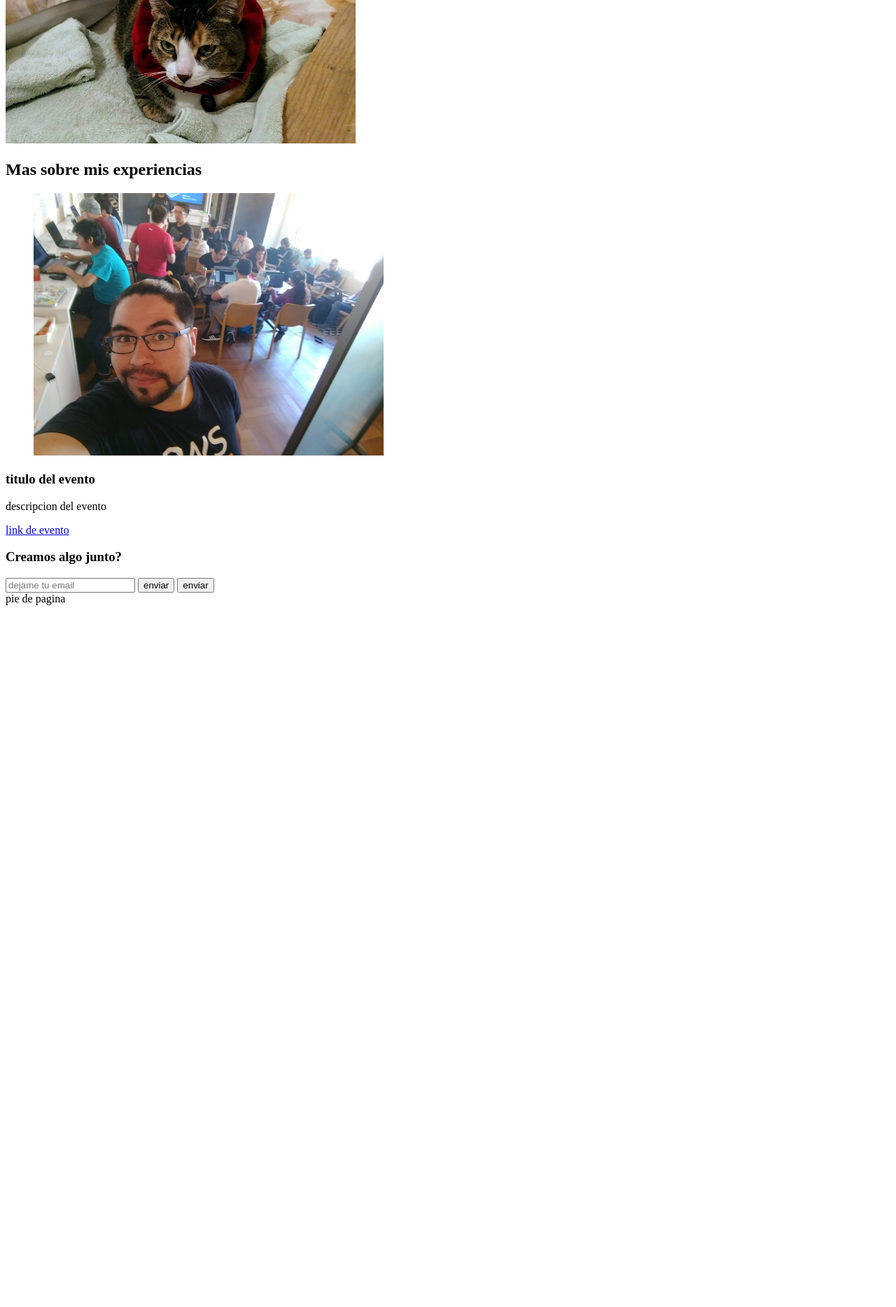
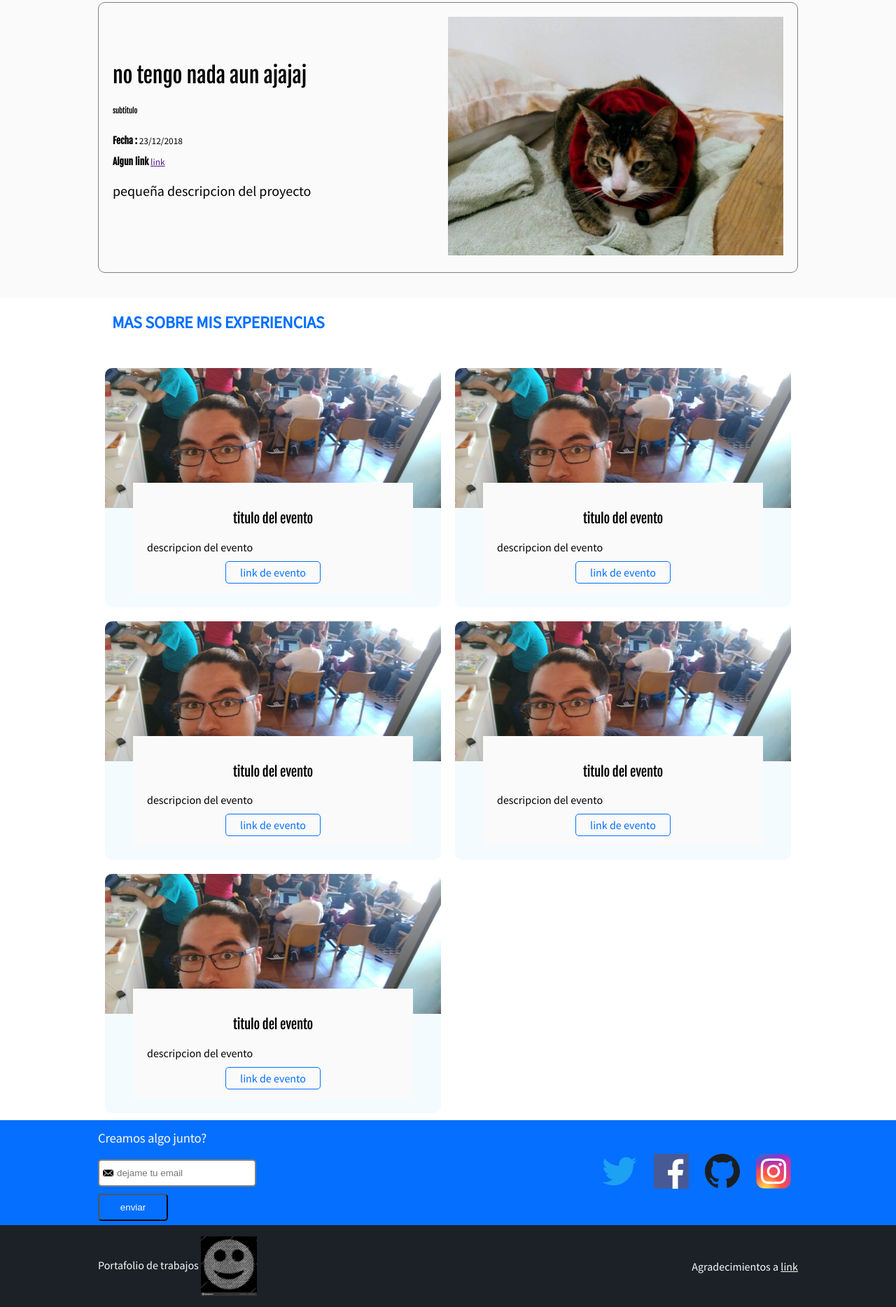
Before and after one commit to estairt/portafolio, a website: page index.html in a window 1280 px wide. Shown: the part 915-2783 px from the top of the page at 70% size. Before the commit the page ends 1788 px from the top, so only its background shows below. Drawn offline with Linux system fonts and the light colour scheme.

Commit message:
se finalizan estilos de diseno

```diff
--- /dev/null
+++ b/css/estilos.css
@@ -0,0 +1,276 @@
+body{
+    font-family: 'Source Sans Pro',sans-serif;
+    margin:0;
+}
+
+h1,
+h2,
+h3,
+h4,
+h5,
+h6{
+    font-family: 'Fjalla One',sans-serif;
+    font-weight: normal;
+    letter-spacing: -.2px;
+}
+
+h1{
+    font-size: 40px;
+    line-height: 1.5em;
+    color: white;
+    /* text-transform: uppercase; */
+    /* text-decoration: overline; */
+}
+
+h1 strong{
+    color: #026fff;
+}
+.hero{
+    display: flex;
+    /* margin: 0; */
+
+    height: 300px;
+    /* background-image:url('../images/perfil.jpg'); */
+    background-color: #1b2127;
+    /* background-size: 300px 300px; */
+    /* background-repeat: no-repeat; */
+    /* background-position-x: right; */
+    align-items: center;
+    justify-content: space-between;
+}
+
+.hero-image{
+    object-fit: cover;
+}
+
+.portfolio{
+    background: #fafafa;
+    padding: 20px;
+}
+
+h2{
+    color: #026fff;
+    text-transform: uppercase;
+    font-family: 'Source Sans Pro',sans-serif;
+    font-weight: bold;
+    font-size: 24px;
+    margin-bottom: 40px;
+}
+
+.project strong{
+    font-family: 'Fjalla One',sans-serif;
+}
+
+.project-title{
+    font-size: 30px;
+    margin-top: 0;
+    margin-bottom: 10px;
+}
+
+.project-couse,
+.project-date,
+.project-url{
+    margin: 10px 0px;
+}
+
+.project-description{
+    font-size: 20px;
+}
+
+.project {
+    /* border-color: #026fff;
+    border-width: 10px;
+    border-style: solid; */
+    border:1px solid gray;
+    border-radius: 10px;
+    /* margin: 10px; */
+    margin-bottom: 15px;
+    padding: 20px;
+    display: flex;
+    align-items: center;
+    justify-content: space-between;
+}
+
+
+.project-details{
+    width: 50%;
+}
+.project-imageContainer{
+    width: 50%;
+}
+
+.project img{
+    width: 100%;
+    object-fit: cover; /* para que intente tomar todo el espacio posible*/
+}
+.header{
+    background-color:#1b2127;
+    color: white;
+    display: flex;
+    justify-content: space-between;
+    height: 105px;
+}
+
+.menu {
+    height:inherit;
+}
+
+.header ol {
+    display: flex;
+    height: inherit;
+}
+
+.header a{
+    height : inherit;
+    display: flex;
+    align-items: center;
+    padding: 0 10px;
+}
+
+.header ol li {
+    height: inherit;
+}
+
+.header a {
+    color: white;
+    text-decoration: none;
+}
+
+ul,
+ol{
+    margin: 0;
+    padding: 0;
+    list-style: none;
+}
+
+figure{
+    margin: 0;
+}
+
+.footer {
+    background-color: #1b2127;
+    color: #fafafa;
+    display: flex;
+    align-items: center;
+    justify-content: space-between;
+}
+
+.footer img{
+    vertical-align: middle;
+}
+
+.footer a {
+    color: #fafafa;
+}
+.event-list{
+    display: flex;
+    flex-wrap: wrap;/* define como se colocan los elementos dentor de un dispaly flex*/
+}
+.event{
+    margin: 10px;
+    width: 480px;
+    border-radius: 10px;
+    flex-shrink: 0;
+    overflow: hidden; /*sirve para ocultar los bordes */
+    background: #f4fbff;
+}
+.event-list-title-container{
+    display: inline-block;
+}
+.event img{
+    width: 480px;
+    height: 200px;
+    object-fit: cover;
+}
+
+.event-detail{
+    margin: 20px 40px;
+    margin-top: -40px;
+    background: #fafafa;
+    position: relative;/* se puede trabajr a posicion de z */
+    padding: 20px;
+    text-align: center; /*alineado de los textos */
+}
+
+.event-description{
+    text-align: left;
+}
+
+.event-url{
+    color:#056fff;
+    border: 1px solid ;
+    padding: 5px 20px;
+    text-decoration: none;
+    border-radius: 5px;
+}
+
+.event-list-title{
+    margin-left: 20px;
+}
+
+.contact{
+    background-color:  #056fff;
+    color: #fafafa;
+    height: 150px;
+    display: flex;
+    align-items: center;
+    justify-content: space-between;/* podemos alinear el contenido en diferentes partes*/
+}
+
+.social-link{
+    display: inline-block;
+    width: 50px;
+    height:50px;
+    background-size: 50px 50px;
+    margin:  0 10px;
+}
+
+.social-link.twitter{
+    background-image: url('../images/Twitter_Bird.svg');
+}
+.social-link.facebook{
+    background-image: url('../images/facebook-icon.svg');
+}
+.social-link.github{
+    background-image: url('../images/github.svg');
+}
+.social-link.instagram{
+    background-image: url('../images/Instagram_logo_2016.svg');
+}
+
+.form-email input{
+    border-color: gray;
+    border-radius: 5px;
+    border-style: solid;
+    padding: 10px 20px 10px 25px;
+    background-image: url('../images/new-email-envelope.svg');
+    background-size: 15px 15px;
+    background-repeat: no-repeat;
+    background-position-y: center;
+    background-position-x: 5px;
+}
+
+.form-email button{
+    display: block;
+    background:transparent;
+    color: white;
+    padding: 10px 0;
+    border-radius: 5px;
+    width: 100px;
+    margin-top: 10px;
+    margin-bottom: 10px;
+}
+
+.form-email h3{
+    font-family: 'Source Sans Pro',sans-serif;
+}
+
+.container{
+    width: 1000px;
+    margin: 0 auto;
+    display: inherit;
+    align-items: inherit;
+    justify-content: inherit;
+    height: inherit;
+    flex-wrap: inherit;
+}
--- a/index.html
+++ b/index.html
@@ -7,73 +7,167 @@
     <meta http-equiv="X-UA-Compatible" content="ie=edge">
     <title>Portafolio</title>
     <link rel="icon" type="image/jpg" href="images/Anime-skull.jpg">
+    <link href="https://fonts.googleapis.com/css?family=Fjalla+One|Source+Sans+Pro" rel="stylesheet">
+    <link rel="stylesheet" href="css/estilos.css">
 </head>
 
 <body>
-    <header>
-        <div>
-            <figure>
+    <header class="header">
+        <div class="container">
+            <figure class="logo">
                 <img src="images/log.jpg" style="height:100px" alt="logo de cabezara">
             </figure>
-            <nav>
+            <nav class="menu">
                 <ol>
                     <li>
-                        <a href="#Portafolio">Portafolio</a>
+                        <a class="link" href="#Portafolio">Portafolio</a>
                     </li>
                     <li>
-                        <a href="#Eventos">Experiencia</a>
+                        <a class="link" href="#Eventos">Experiencia</a>
                     </li>
                     <li>
-                        <a href="#Contacto">Trabajemos juntos</a>
+                        <a class="link" href="#Contacto">Trabajemos juntos</a>
                     </li>
                 </ol>
             </nav>
         </div>
-
     </header>
-    <section>
+    <section class="hero">
+        <div class="container">
             <h1>
-            Holo, soy <strong> Sebastian Cornejo </strong><br> desarrollador en <strong>javascript </strong>
+                Hola, soy <strong> Sebastian Cornejo </strong><br> desarrollador en <strong>javascript </strong>
                 <br>
             </h1>
-        <img src="images/perfil.jpg" width="200px">
+            <img class="hero-image" src="images/perfil.jpg" width="400px" height="300px">
+        </div>
     </section>
-    <section id="Portafolio">
+    <section id="Portafolio" class="portfolio">
+        <div class="container">
             <h2>
                 Portafolios (proyectos destacados)
             </h2>
-        <article>
-            <h3>
+            <article class="project">
+                <div class="project-details">
+                    <h3 class="project-title">
                         no tengo nada aun ajajaj
                     </h3>
-            <p><small><strong>Fecha :</strong> 23/12/2018</small></p>
-            <p><small><strong>Algun link</strong> <a href="">link</a> </small></p>
-            <p>pequeña descripcion del proyecto</p>
-            <img src="images/portafolio_tera.jpg" alt="tan linda tera :3" width="500">
+                    <h6 class="project-course"> subtitulo</h6>
+                    <p class="project-date"><small><strong>Fecha :</strong> 23/12/2018</small></p>
+                    <p class="project-url"><small><strong>Algun link</strong> <a href="">link</a> </small></p>
+                    <p class="project-description">pequeña descripcion del proyecto</p>
+                </div>
+                <figure class="project-imageContainer">
+                    <img class="project-image" src="images/portafolio_tera.jpg" alt="tan linda tera :3">
+                </figure>
             </article>
+            <article class="project">
+                <div class="project-details">
+                    <h3 class="project-title">
+                        no tengo nada aun ajajaj
+                    </h3>
+                    <h6 class="project-course"> subtitulo</h6>
+                    <p class="project-date"><small><strong>Fecha :</strong> 23/12/2018</small></p>
+                    <p class="project-url"><small><strong>Algun link</strong> <a href="">link</a> </small></p>
+                    <p class="project-description">pequeña descripcion del proyecto</p>
+                </div>
+                <figure class="project-imageContainer">
+                    <img class="project-image" src="images/portafolio_tera.jpg" alt="tan linda tera :3">
+                </figure>
+            </article>
+        </div>
     </section>
-    <section id="Eventos">
-        <h2>Mas sobre mis experiencias</h2>
-        <article>
-            <figure>
-                <img src="images/evento_nodeschool.jpg" alt="" width="500">
+
+    <section id="Eventos" class="event-list">
+        <div class="container">
+            <h2 class="event-list-title">Mas sobre mis experiencias</h2>
+        </div>
+        <div class="container">
+            <article class="event">
+                <figure class="event-imageContainer">
+                    <img class="event-image" src="images/evento_nodeschool.jpg" alt="">
                 </figure>
-            <h3>titulo del evento</h3>
-            <p>descripcion del evento</p>
-            <a href="https://www.youtube.com/watch?v=eoU7_qCgUAI&list=RDeoU7_qCgUAI&start_radio=1" target="_black">link
+                <div class="event-detail">
+                    <h3 class="event-title">titulo del evento</h3>
+                    <p class="event-description">descripcion del evento</p>
+                    <a class="event-url" href="https://www.youtube.com/watch?v=eoU7_qCgUAI&list=RDeoU7_qCgUAI&start_radio=1"
+                        target="_black">link
                         de evento</a>
+                </div>
             </article>
+            <article class="event">
+                <figure class="event-imageContainer">
+                    <img class="event-image" src="images/evento_nodeschool.jpg" alt="">
+                </figure>
+                <div class="event-detail">
+                    <h3 class="event-title">titulo del evento</h3>
+                    <p class="event-description">descripcion del evento</p>
+                    <a class="event-url" href="https://www.youtube.com/watch?v=eoU7_qCgUAI&list=RDeoU7_qCgUAI&start_radio=1"
+                        target="_black">link
+                        de evento</a>
+                </div>
+            </article>
+            <article class="event">
+                <figure class="event-imageContainer">
+                    <img class="event-image" src="images/evento_nodeschool.jpg" alt="">
+                </figure>
+                <div class="event-detail">
+                    <h3 class="event-title">titulo del evento</h3>
+                    <p class="event-description">descripcion del evento</p>
+                    <a class="event-url" href="https://www.youtube.com/watch?v=eoU7_qCgUAI&list=RDeoU7_qCgUAI&start_radio=1"
+                        target="_black">link
+                        de evento</a>
+                </div>
+            </article>
+            <article class="event">
+                <figure class="event-imageContainer">
+                    <img class="event-image" src="images/evento_nodeschool.jpg" alt="">
+                </figure>
+                <div class="event-detail">
+                    <h3 class="event-title">titulo del evento</h3>
+                    <p class="event-description">descripcion del evento</p>
+                    <a class="event-url" href="https://www.youtube.com/watch?v=eoU7_qCgUAI&list=RDeoU7_qCgUAI&start_radio=1"
+                        target="_black">link
+                        de evento</a>
+                </div>
+            </article>
+            <article class="event">
+                <figure class="event-imageContainer">
+                    <img class="event-image" src="images/evento_nodeschool.jpg" alt="">
+                </figure>
+                <div class="event-detail">
+                    <h3 class="event-title">titulo del evento</h3>
+                    <p class="event-description">descripcion del evento</p>
+                    <a class="event-url" href="https://www.youtube.com/watch?v=eoU7_qCgUAI&list=RDeoU7_qCgUAI&start_radio=1"
+                        target="_black">link
+                        de evento</a>
+                </div>
+            </article>
+        </div>
     </section>
-    <section id="Contacto">
-        <form action="/suscription">
+    <section id="Contacto" class="contact">
+        <div class="container">
+            <form action="/suscribe/" class="form-email">
                 <h3>Creamos algo junto?</h3>
                 <input type="text" placeholder="dejame tu email">
                 <button>enviar</button>
-            <input type="submit" value="enviar">
             </form>
+            <div class="social">
+                <a href="https://twitter.com/Estairt" class="social-link twitter"></a>
+                <a href="https://www.facebook.com/sebastianjosepablo.cornejo" class="social-link facebook"></a>
+                <a href="https://github.com/estairt" class="social-link github"></a>
+                <a href="https://www.instagram.com/sebastian_jose_pablo" class="social-link instagram"></a>
+            </div>
+        </div>
     </section>
-    <footer>
-        pie de pagina
+    <footer class="footer">
+        <div class="container">
+            <div>
+                <p>Portafolio de trabajos <img src="images/smile.jpg" alt="" width="80"></p>
+            </div>
+            <div>
+                <p>Agradecimientos a <a href="">link</a></p>
+            </div>
+        </div>
     </footer>
 
 </body>
```
Also changed, not shown: images/Instagram_logo_2016.svg (added), images/Twitter-logo.png (added), images/Twitter_Bird.svg (added), images/carita.jpg (added), images/facebook-icon-white.svg (added), images/facebook-icon.svg (added), images/github.svg (added), images/new-email-envelope.svg (added), images/smile.jfif (added), images/smile.jpg (added), images/smilejfif.jfif (added). Lines whose indentation alone changed are shown as unchanged.
